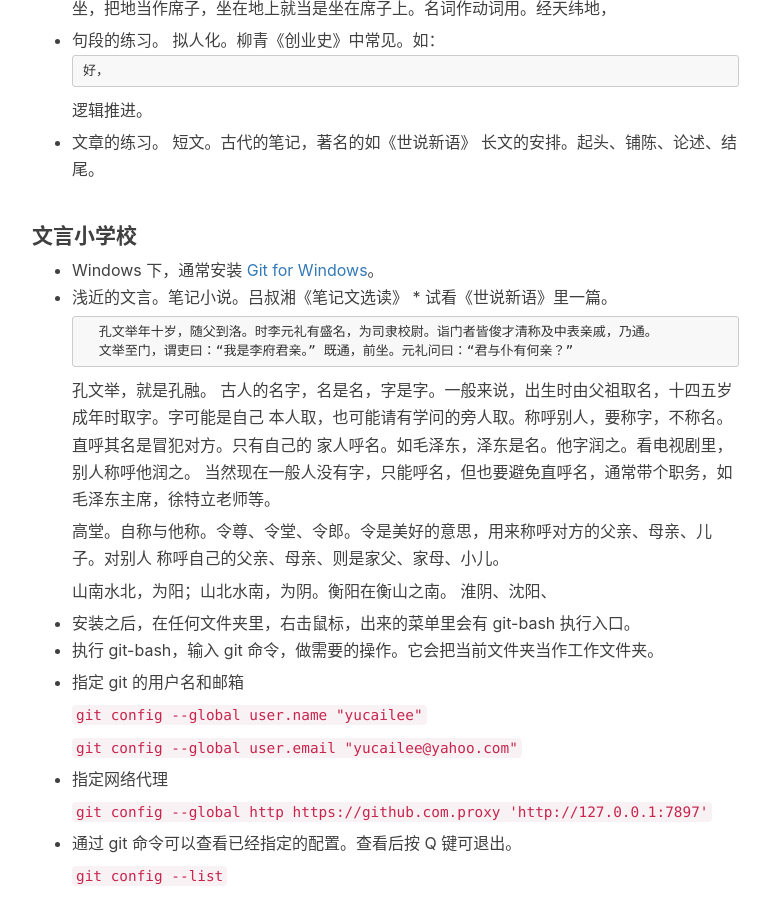
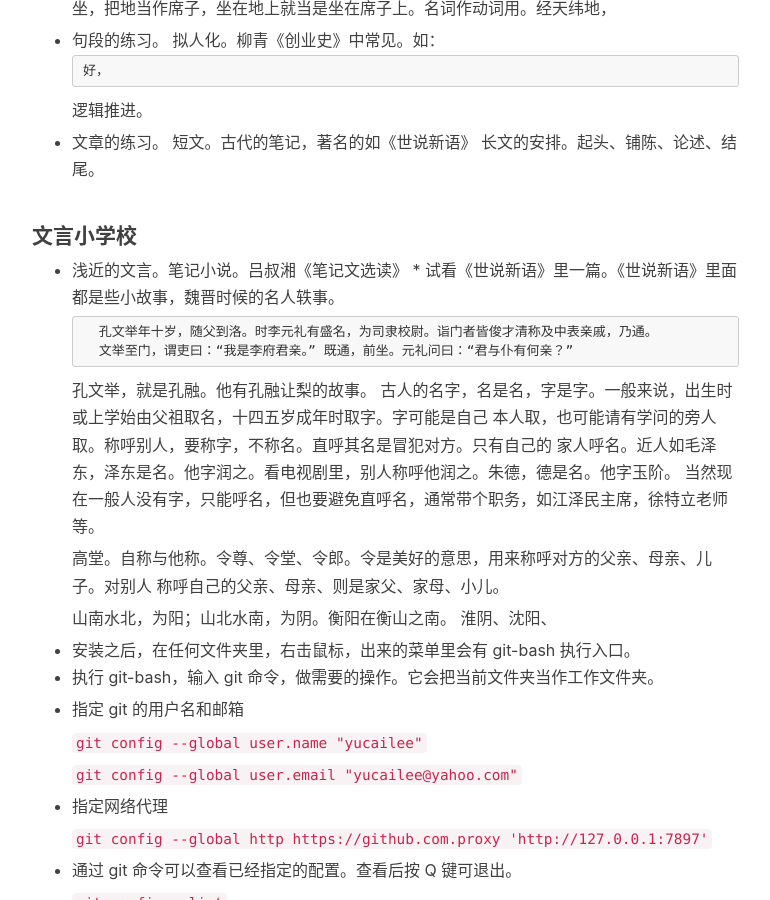
Before and after one commit to imliyucai/imliyucai.github.io, a Jekyll site: the page built from _posts/2026-11-11-语文学习.md, in a window 1280 px wide and 900 px high, scrolled down 692 px. Shown: the whole window, without its empty margins (233-1003 px from the left). Built offline with Jekyll 4.4.1, drawn with Linux system fonts in a browser that asks for light colours; nearby versions of some CDN libraries; comment, search, counter and statistics services are not loaded.

Commit message:
change yuwen.md

`````diff
--- a/_posts/2026-11-11-语文学习.md
+++ b/_posts/2026-11-11-语文学习.md
@@ -31,21 +31,21 @@ tags:
 
 #### 文言小学校
 
-* Windows 下，通常安装 [Git for Windows](https://git-scm.com/install/windows)。
+<!-- * Windows 下，通常安装 [Git for Windows](https://git-scm.com/install/windows)。 -->
 * 浅近的文言。笔记小说。吕叔湘《笔记文选读》
 *
-    试看《世说新语》里一篇。
+    试看《世说新语》里一篇。《世说新语》里面都是些小故事，魏晋时候的名人轶事。
 
     ````
     孔文举年十岁，随父到洛。时李元礼有盛名，为司隶校尉。诣门者皆俊才清称及中表亲戚，乃通。
     文举至门，谓吏曰：“我是李府君亲。” 既通，前坐。元礼问曰：“君与仆有何亲？”
     ````
 
-    孔文举，就是孔融。
-    古人的名字，名是名，字是字。一般来说，出生时由父祖取名，十四五岁成年时取字。字可能是自己
+    孔文举，就是孔融。他有孔融让梨的故事。
+    古人的名字，名是名，字是字。一般来说，出生时或上学始由父祖取名，十四五岁成年时取字。字可能是自己
     本人取，也可能请有学问的旁人取。称呼别人，要称字，不称名。直呼其名是冒犯对方。只有自己的
-    家人呼名。如毛泽东，泽东是名。他字润之。看电视剧里，别人称呼他润之。
-    当然现在一般人没有字，只能呼名，但也要避免直呼名，通常带个职务，如毛泽东主席，徐特立老师等。
+    家人呼名。近人如毛泽东，泽东是名。他字润之。看电视剧里，别人称呼他润之。朱德，德是名。他字玉阶。
+    当然现在一般人没有字，只能呼名，但也要避免直呼名，通常带个职务，如江泽民主席，徐特立老师等。
 
     高堂。自称与他称。令尊、令堂、令郎。令是美好的意思，用来称呼对方的父亲、母亲、儿子。对别人
     称呼自己的父亲、母亲、则是家父、家母、小儿。
`````
